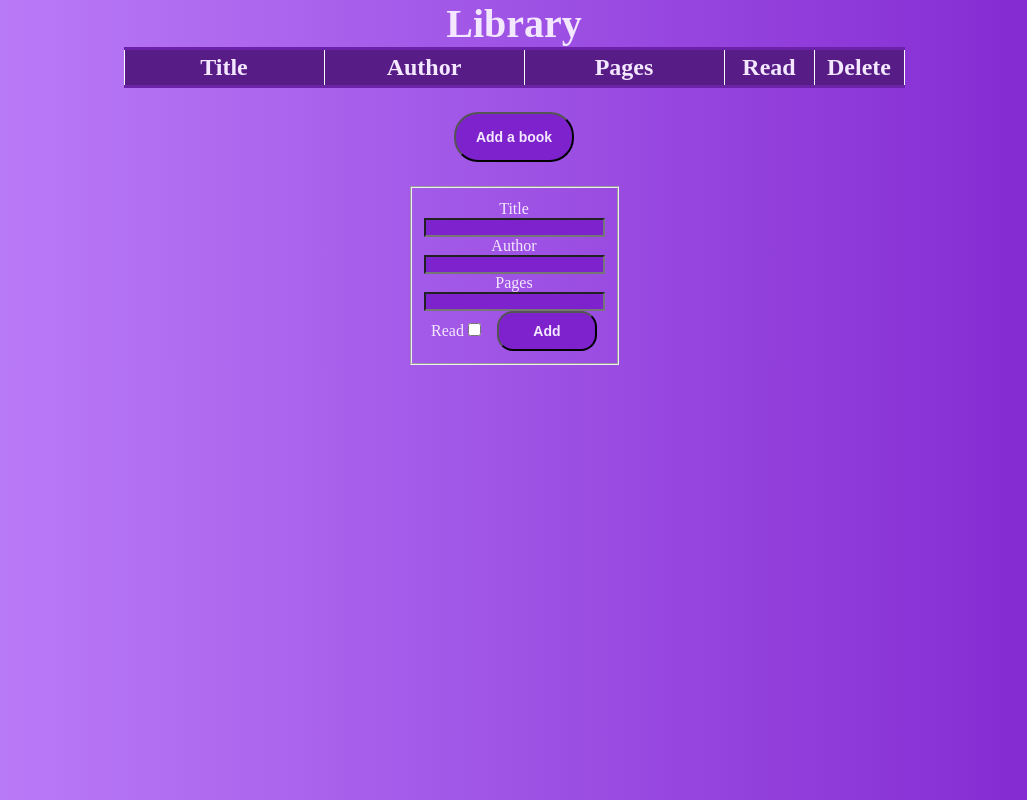
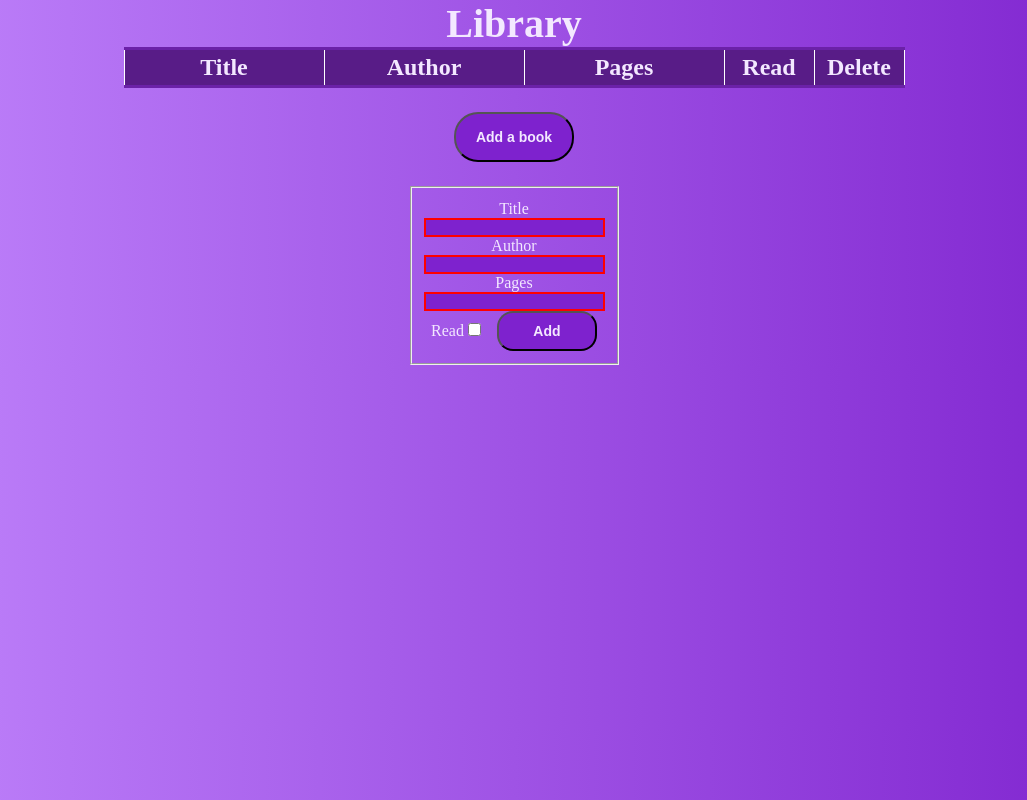
Before and after one commit to Einorin/library, a plain HTML site: page index.html in a window 1280 px wide. Both pictures are taken after a click on the button "Add a book". Shown: the whole page, without its empty margins (126-1153 px from the left). Drawn offline with Linux system fonts and the light colour scheme.

Commit message:
Add a validation to fill out all input fields

```diff
--- a/index.html
+++ b/index.html
@@ -30,11 +30,11 @@
                     <label for="title">Title</label>
                     <input type="text" required id="title">
                     <label for="authors">Author</label>
-                    <input type="text" name="authors" id="authors">
+                    <input type="text" name="authors" id="authors" required>
                     <label for="pages">Pages</label>
-                    <input type="number" name="pages" id="pages">
+                    <input type="number" name="pages" id="pages" required>
                     <label for="read">Read</label>
-                    <input type="checkbox" id="read">
+                    <input type="checkbox" id="read" >
                     <button type="submit" class="form-btn">Add</button>
                 </fieldset>
             </form>
--- a/style.css
+++ b/style.css
@@ -92,3 +92,10 @@ th,td, table{
     border-left: white 1px solid;
     border-right: white 1px solid;
 }
+
+input:invalid{
+    border: solid red 2px;
+}
+input:valid{
+    border: solid green 2px;
+}
```
Also changed, not shown: script.js (line endings or trailing spaces).
